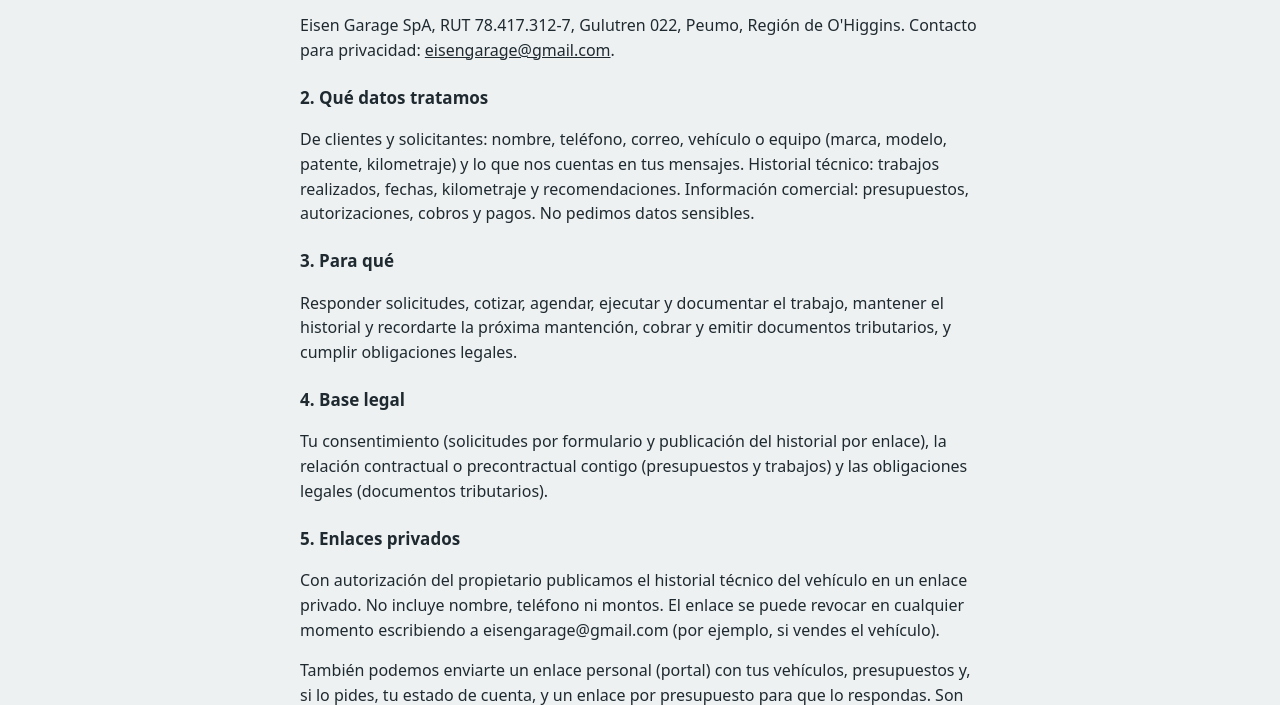
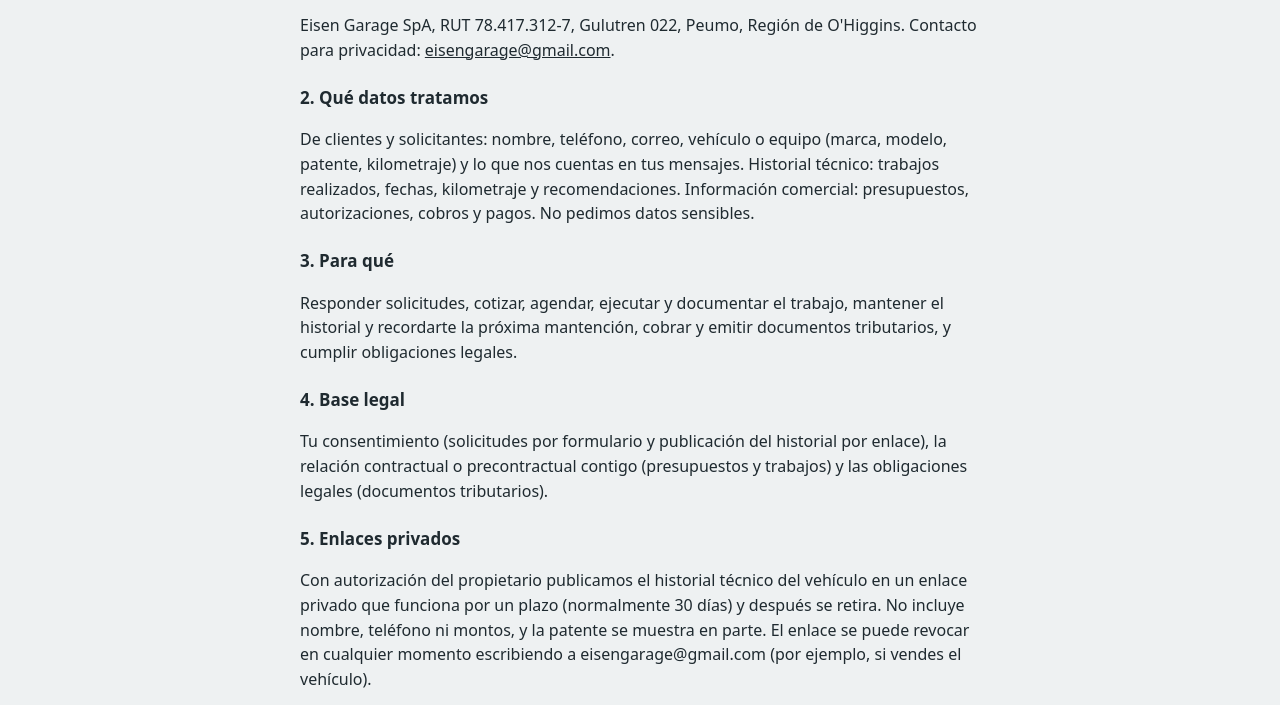
Before and after one commit to eisengarage-clientes/eisengarage-clientes.github.io, a plain HTML site: page privacidad/index.html in a window 1280 px wide. Shown: the part 237-942 px from the top of the page. Drawn offline with Linux system fonts and the light colour scheme.

Commit message:
EG-PUB 1.19: privacidad, plazo del historial y patente parcial

```diff
--- a/privacidad/index.html
+++ b/privacidad/index.html
@@ -33,7 +33,7 @@ a{color:#1F2A30}
 <p>Tu consentimiento (solicitudes por formulario y publicación del historial por enlace), la relación contractual o precontractual contigo (presupuestos y trabajos) y las obligaciones legales (documentos tributarios).</p>
 
 <h2>5. Enlaces privados</h2>
-<p>Con autorización del propietario publicamos el historial técnico del vehículo en un enlace privado. No incluye nombre, teléfono ni montos. El enlace se puede revocar en cualquier momento escribiendo a eisengarage@gmail.com (por ejemplo, si vendes el vehículo).</p>
+<p>Con autorización del propietario publicamos el historial técnico del vehículo en un enlace privado que funciona por un plazo (normalmente 30 días) y después se retira. No incluye nombre, teléfono ni montos, y la patente se muestra en parte. El enlace se puede revocar en cualquier momento escribiendo a eisengarage@gmail.com (por ejemplo, si vendes el vehículo).</p>
 <p>También podemos enviarte un enlace personal (portal) con tus vehículos, presupuestos y, si lo pides, tu estado de cuenta, y un enlace por presupuesto para que lo respondas. Son solo para ti: no los reenvíes. El estado de cuenta se muestra por un plazo y luego deja de verse. Tu respuesta a un presupuesto queda registrada con fecha, hora y el nombre que escribas.</p>
 
 <h2>6. Proveedores</h2>
```
